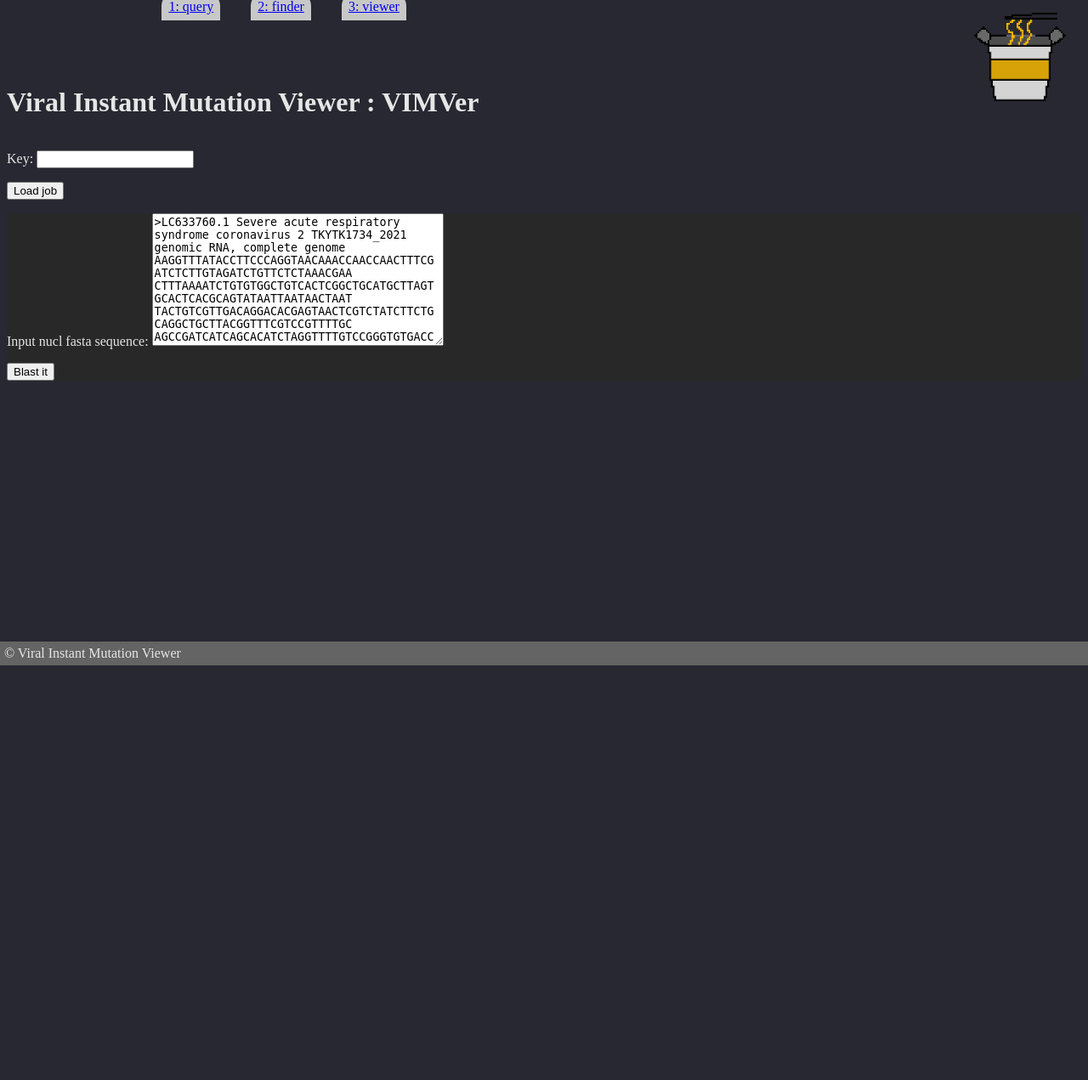
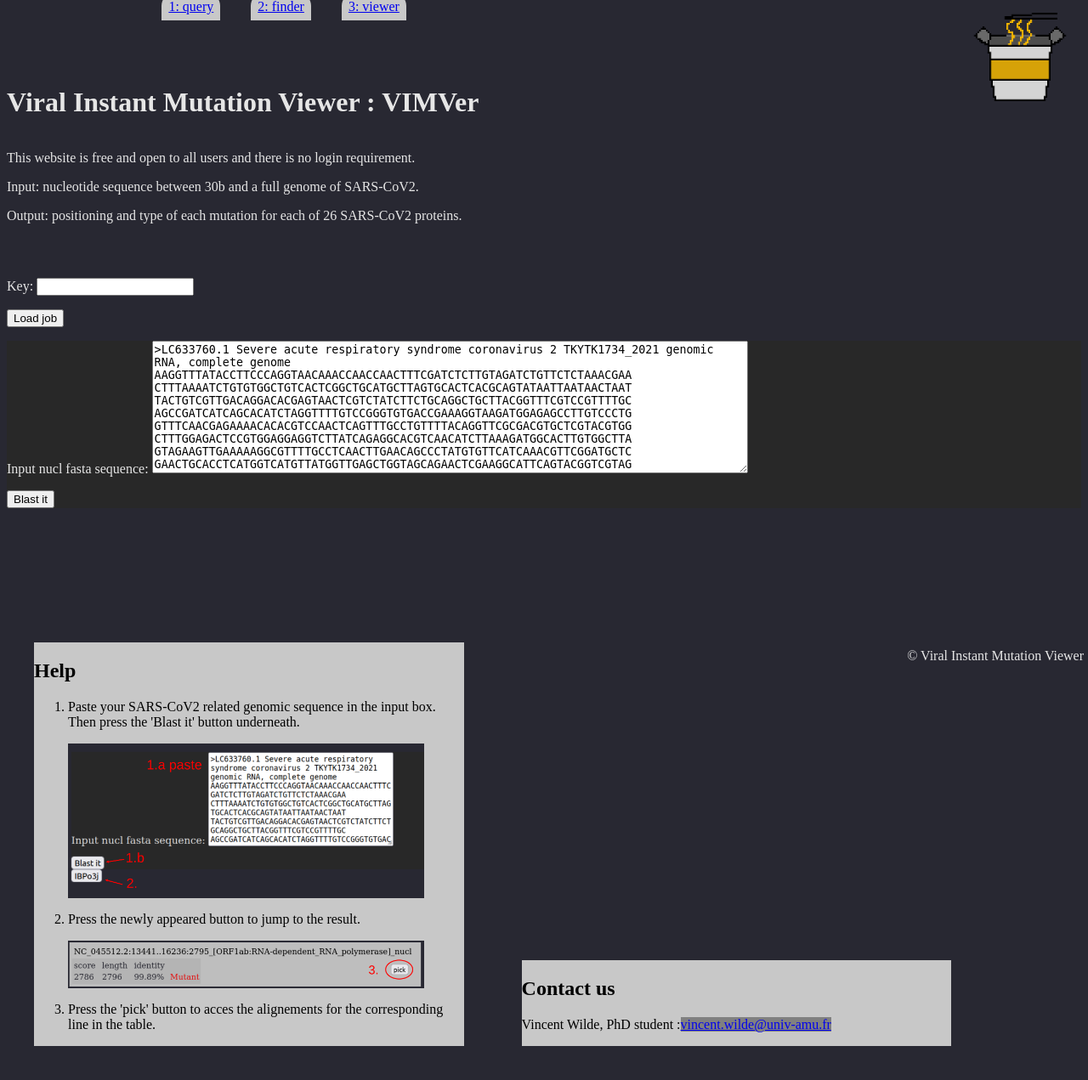
Before and after one commit to wildevince/VIMVer, a Django app: page / in a window 1280 px wide. Shown: the part 17-1288 px from the top of the page at 85% size. Before the commit the page ends 800 px from the top, so only its background shows below. Run offline with Django 3.2, Linux system fonts and the light colour scheme.

Commit message:
formatage for publi

```diff
--- a/ViralOceanView/ViralOceanView/settings.py
+++ b/ViralOceanView/ViralOceanView/settings.py
@@ -26,7 +26,7 @@ with open('/etc/VIMVer/secret_key.txt') as f:
     SECRET_KEY = f.read().strip()
 
 # SECURITY WARNING: don't run with debug turned on in production!
-DEBUG = True
+DEBUG = False
 
 # 'localhost', '127.0.0.1'
 # 'VM', '10.1.2.200'
@@ -45,6 +45,7 @@ INSTALLED_APPS = [
     'django.contrib.messages',
     'whitenoise.runserver_nostatic',
     'django.contrib.staticfiles',
+    'django.contrib.admindocs',
 ]
 
 MIDDLEWARE = [
--- a/ViralOceanView/ViralOceanView/templates/OceanFinder/index.html
+++ b/ViralOceanView/ViralOceanView/templates/OceanFinder/index.html
@@ -12,7 +12,7 @@
 
     {% if jobKey %}
     <div class='last' id='jobKey'>
-        <p>{{ jobKey }}</p>
+
         <form action="{% url 'finder' %}" method="get" enctype="multipart/form-data">
             <button type='submit' value="{{ jobKey }}" name='JobKeyForm'>{{ jobKey }}</button>
             </form>
--- a/ViralOceanView/ViralOceanView/templates/OceanViewer/viewer.html
+++ b/ViralOceanView/ViralOceanView/templates/OceanViewer/viewer.html
@@ -14,7 +14,7 @@
     <div class="seq-table" id="prot_display">
         <div class='header'>
             <div><b>Proteines:</b></div>
-                </div>
+            </div>
         {% for sub_table in seq_array.prot %}
             <div class='row'>
                 <div class='accession'>
--- a/ViralOceanView/ViralOceanView/templates/base.html
+++ b/ViralOceanView/ViralOceanView/templates/base.html
@@ -24,15 +24,24 @@
     {% endblock %}
     </nav>
 
+
   <div class='subTitle'>
     {% load static %}
     <h1>Viral Instant Mutation Viewer : VIMVer</h1>
     <img id="instantVariantLogo" src="{% static 'OceanViewer/img/instantVariantLogo.png' %}" width='128' height='128'>
-  </div>
+    </div>
+  <div class='definition'>
+    <p>This website is free and open to all users and there is no login requirement.</p>
+    <p>Input: nucleotide sequence between 30b and a full genome of SARS-CoV2.</p>
+    <p>Output: positioning and type of each mutation for each of 26 SARS-CoV2 proteins.</p>
+    <p hidden>Citation: wip</p>
+    <p hidden>Open source: <a href="https://github.com/wildevince/VIMVer">https://github.com/wildevince/VIMVer</a></p>
+    </div>
+
 
   {% if message %}
     <div class='message'><p>{{ message }}</p></div>
-  {% endif %}
+    {% endif %}
 
   {% if JobForm %}
     <div class='JobForm'>
@@ -40,10 +49,48 @@
             {{ JobForm.as_p }}
             <input name='job' type='submit' value='Load job'>
         </form>
-  {% endif %}
+        </div>
+    {% endif %}
 
   <section id="content">
     {% block content %}{% endblock %}
+    </section>
+
+
+  <section id="info">
+   <div id='infobox'>
+      <div class="infoButtons" title='Click to expand' hidden>
+        <button type="button" id="infobox-help" >Help</button>
+        <button type="button" id="infobox-project" >Project</button>
+        <button type="button" id="infobox-contact" >Contact</button>
+        </div>
+      <div class='infoContents'>
+        <div id='infocontent-help'>
+          <h1>Help</h1>
+          <ol type='1'>
+            <li>Paste your SARS-CoV2 related genomic sequence in the input box. Then press the 'Blast it' button underneath.</li>
+            <img id="help_img_1" src="{% static 'OceanViewer/img/help_1.png' %}">
+            <li>Press the newly appeared button to jump to the result.</li>
+            <img id="help_img_2" src="{% static 'OceanViewer/img/help_2.png' %}">
+            <li>Press the 'pick' button to acces the alignements for the corresponding line in the table.</li>
+            </ol>
+          </div>
+        <div id='infocontent-project' hidden=''>
+          <h1>Viral Instant Mutation Viewer (VIMVer) : a tool to speed up the identification and analysis of new SARS-CoV2 emerging variant</h1>
+          <p class="author">Wilde Vincent<sup>1</sup>, Canard Bruno <sup>1,2</sup> and Ferron François <sup>1,2,*</sup></p>
+          <p class="author-details"><sup>1</sup> Aix-Marseille Université and Laboratoire Architecture et Fonction des Macromolécules Biologiques (AFMB), CNRS – UMR-7257,  13288 Marseille, France.</p>
+          <p class="author-details"><sup>2</sup> European Virus Bioinformatics Center, Leutragraben 1, 07743 Jena, Germany.</p>
+          <p class="author-details"><sup>*</sup> Tel: +33 (0)491828628 ; Email: <a href="mailto:francois.ferron@univ-amu.fr">francois.ferron@univ-amu.fr</a>.</p>
+          <p class="abstract">The severe acute respiratory syndrome coronavirus-2 (SARS-CoV-2), responsible for the COVID-19 pandemic, has become one of the most studied viruses since its emergence. The divergence of these variants from the original strain has a real impact on the efficiency of the vaccination and therapeutic options. In this context, our main goal is to understand the differences behind the mutations observed simultaneously in the proteome and the genome. To act accordingly, we developed an user-friendly web-service software (Viral Instant Mutation Viewer or VIMVer) which allows a fast identification of new mutations and displays them in both the nucleotide and protein sequences in comparison to a reference sequence (wuhan-1). Given a SARS-CoV-2 nucleotide sequence (as a newly sequenced genome), our software will instantly extract, analyze and visualize mutations (silent or not) on the genome and the proteome with the proper numbering and positioning. Furthermore, the lineage or the relative position to known lineage of the variant of interest is available on the link to Phylogenetic Assignment of Named Global Outbreak LINeages (Pangolin COVID-19). We believe this tool will help many in their daily process to analyze their data. The workflow presented here is available through a web service (llinkto:VIMIVer.web). The source code is released under public license and can be adapted for further development and other viruses such as influenza virus.<p>
+          <p class="publication">unknown</p>
+          <p class="license">unknown</p>
+          </div>
+        <div id='infocontent-contact'>
+          <h1>Contact us</h1>
+          <p class="author">Vincent Wilde, PhD student :<a href="mailto:vincent.wilde@univ-amu.fr">vincent.wilde@univ-amu.fr</a></p>
+          </div>
+        </div>
+      </div>
     </section>
 
 
--- a/ViralOceanView/ViralOceanView/urls.py
+++ b/ViralOceanView/ViralOceanView/urls.py
@@ -18,8 +18,10 @@ from django.urls import path, include
 
 
 urlpatterns = [
+    path('admin/doc/', include('django.contrib.admindocs.urls')),
     path('admin/', admin.site.urls),
     path('', include('OceanViewer.urls')),
     path('', include('OceanFinder.urls')),
+
     #path('OceanBase/', include('OceanBase.urls')),
 ]
--- a/ViralOceanView/static/OceanViewer/css/OceanViewer.css
+++ b/ViralOceanView/static/OceanViewer/css/OceanViewer.css
@@ -24,6 +24,71 @@ body {
   background-color: rgb(200,200,200);
 }
 
+
+
+#infobox {
+  /*
+  position:fixed;
+  right:0%;
+  top: 50%;
+  text-align: right;
+  */
+
+  position: relative;
+  color: black;
+  margin-top: 10%;
+}
+
+/*
+#infobox .infoButtons {
+  height: fit-content;
+  position: relative;
+  display: none;
+  width: min-content;
+}
+
+#infobox .infoButtons button {
+  display: block;
+  position: relative;
+  cursor: pointer;
+  border-top-left-radius: 1em;
+  border-bottom-left-radius: 1em;
+  background-color: rgb(200,200,200);
+  padding-left: 2em;
+  margin-bottom: 1em;
+  width: 5em;
+}
+*/
+
+.infoContents {
+  position: relative;
+  width: 100%;
+}
+
+.infoContents div {
+  height: fit-content;
+  background-color: rgb(200,200,200);
+  display: inline-block;
+  width:40%;
+  margin:2em;
+}
+
+#infocontent-project {
+  display: none;
+}
+
+#infocontent-help li {
+  margin-top: 1em;
+  margin-bottom: 1em;
+}
+
+#infocontent-help img {
+  position: relative;
+  display: block;
+  width: 90%;
+}
+
+
 div.subTitle {
   position: relative;
   display: inline-block;
@@ -33,6 +98,10 @@ div.subTitle img {
   position: fixed;
   top: 1em;
   right: 1em;
+}
+
+div.definition {
+  margin-bottom: 4em;
 }
 
 
@@ -97,7 +166,12 @@ table {
 
 div.forms form{
   background: rgb(40, 40, 40);
-  color: rgb(230, 230, 230)
+  color: rgb(230, 230, 230);
+}
+
+textarea#id_sequence {
+  width: 55% ;
+  height: 25%;
 }
 
 table.sequence td {
@@ -167,12 +241,21 @@ a {
   margin-bottom: 3em;
 }
 
+[hidden] {
+  display: none;
+}
+
+body section:last-child {
+  margin-bottom: 5em;
+}
+
 footer {
-  padding: 5px;
+  margin: 2px;
+  padding-right: 2px;
   position: fixed;
   bottom: 0;
-  left: 0;
-  width:100%;
-  background-color: rgb(100, 100, 100);
+  text-align: right;
+  right: 1px;
+  height: fit-content;
   clear: both;
 }
```
Also changed, not shown: ViralOceanView/static/OceanViewer/js/OceanViewer.js (+25 -0 lines), ViralOceanView/ViralOceanView/static/OceanViewer/img/help_1.png (added), ViralOceanView/ViralOceanView/static/OceanViewer/img/help_2.png (added), ViralOceanView/db.sqlite3, ViralOceanView/static/OceanViewer/img/help_1.png (added), ViralOceanView/static/OceanViewer/img/help_2.png (added), requirements.txt (renamed from ViralOceanView/requirements.txt).
